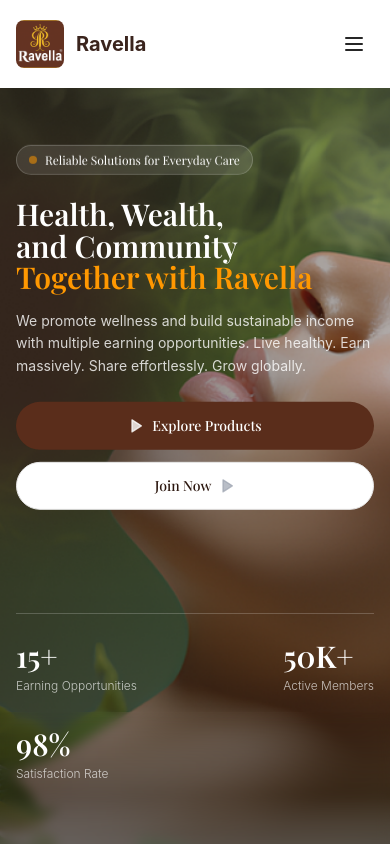
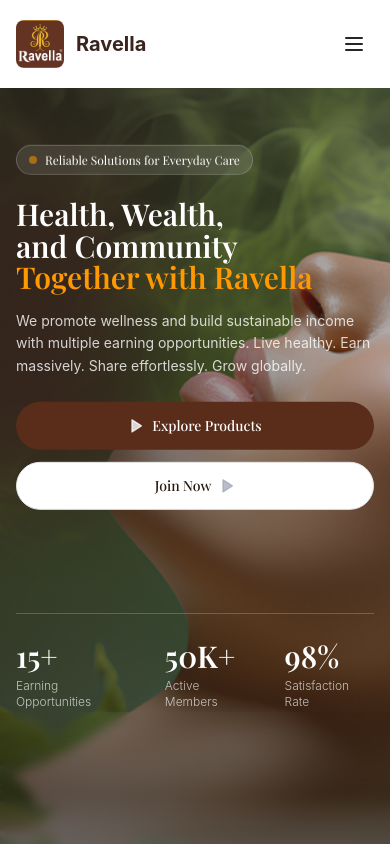
Before and after one commit to Michael-August/Ravella-landing-page, a Next.js app: page / in a window 390 px wide. Shown: the top 844 px of the page. Built offline with nearby package versions, Linux system fonts and the light colour scheme; a web font is replaced by a local one.

Commit message:
Sliding style changed

```diff
--- a/app/components/Hero.tsx
+++ b/app/components/Hero.tsx
@@ -167,7 +167,7 @@
 					transition={{ delay: 1, duration: 0.8 }}
 					className="relative mt-16 sm:mt-20 lg:mt-24 font-display"
 				>
-					<div className="relative flex flex-wrap justify-between max-w-3xl gap-8 sm:gap-12 lg:gap-16 border-t border-white/20 pt-6 sm:pt-8">
+					<div className="relative flex justify-between max-w-3xl gap-8 sm:gap-12 lg:gap-16 border-t border-white/20 pt-6 sm:pt-8">
 						<div>
 							<p className="text-white font-semibold text-3xl sm:text-4xl md:text-5xl">
 								15+
```
